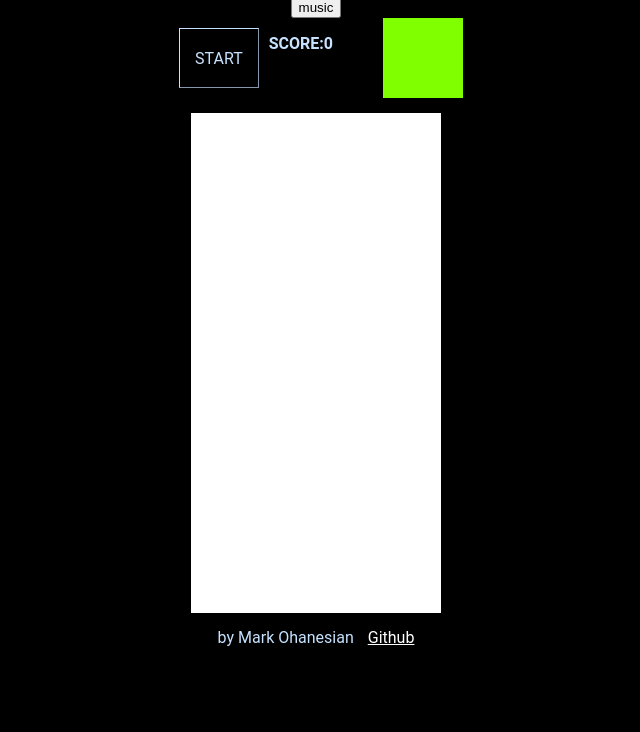
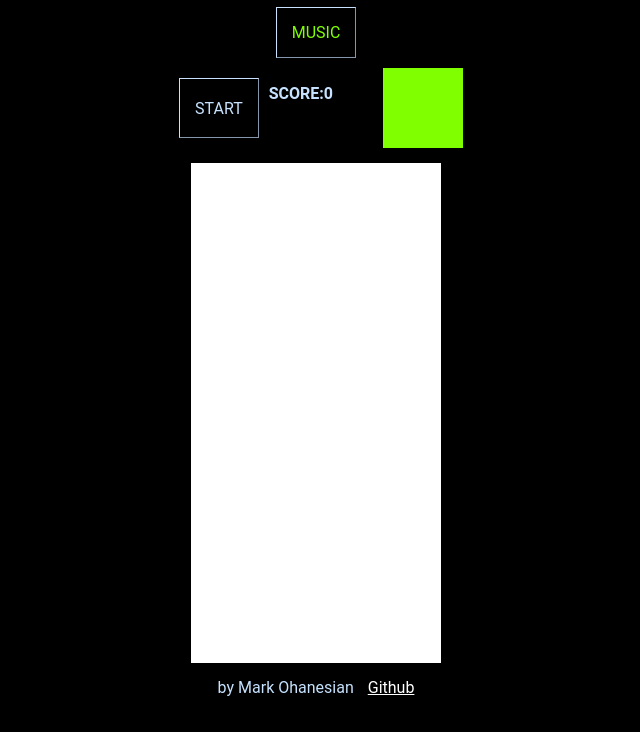
Before and after one commit to markohanesian/tetris-mso, a plain HTML site: page index.html in a window 1280 px wide. Shown: the part 125-857 px from the top of the page, without its empty margins (324-964 px from the left). Before the commit the page ends 807 px from the top, so only its background shows below. Drawn offline with Linux system fonts and the light colour scheme.

Commit message:
fixed comment

```diff
--- a/style.css
+++ b/style.css
@@ -59,7 +59,7 @@ p {
     font-size: 1rem;
   }
 
-  music/audio button
+  /* music/audio button */
 
   #audio-button {
     padding: 15px;
```
